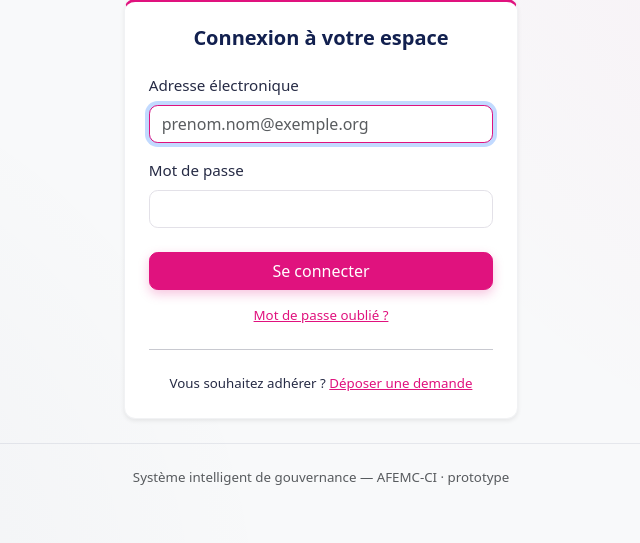
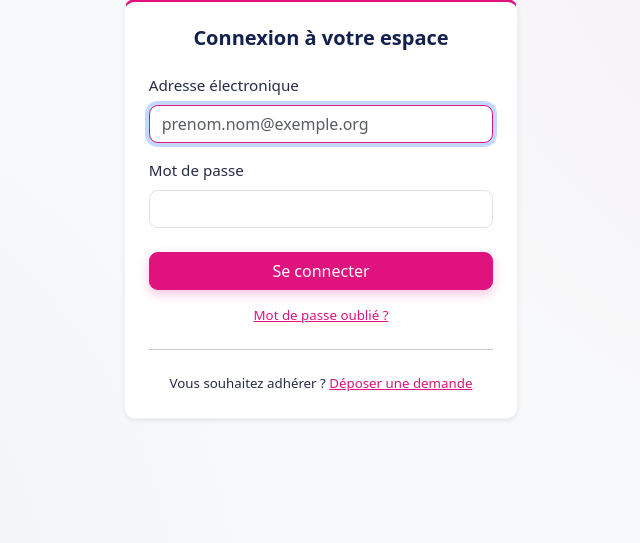
Before and after one commit to AlphaBeta-01/afemc-ci-prototype, a Django app: page /comptes/connexion/ in a window 1280 px wide. Shown: the part 177-720 px from the top of the page, without its empty margins (319-959 px from the left). Run offline with Django 5.2, Linux system fonts and the light colour scheme; some libraries are stand-ins or nearby versions.

Commit message:
Retire le pied de page « Système intelligent de gouvernance »
Supprimé du gabarit commun (templates/base.html), donc de toutes les
pages en une fois. Règle CSS associée retirée avec lui (devenue sans
objet).

213 tests, tous au vert.

```diff
--- a/afemc_ci/static/css/afemc.css
+++ b/afemc_ci/static/css/afemc.css
@@ -165,9 +165,6 @@ a.card, .card.h-100 { transition: box-shadow .2s ease, transform .2s ease; }
 /* ----- Alertes : coins adoucis, cohérents avec le reste ----- */
 .alert { border-radius: var(--afemc-radius); border: none; }
 
-/* ----- Pied de page ----- */
-footer { border-top: 1px solid rgba(18, 32, 79, .08); }
-
 /* ----- Cartes des pages publiques (connexion, activation…) : un peu de faste ----- */
 .afemc-entete-publique + main .card {
   box-shadow: var(--afemc-ombre-hover);
--- a/afemc_ci/templates/base.html
+++ b/afemc_ci/templates/base.html
@@ -75,9 +75,6 @@
   {% block contenu %}{% endblock %}
 </main>
 
-<footer class="text-center text-muted py-4 small">
-  Système intelligent de gouvernance — AFEMC-CI · prototype
-</footer>
 
 <script src="{% static 'vendor/bootstrap.bundle.min.js' %}"></script>
 <script src="{% static 'vendor/chart.umd.min.js' %}"></script>
```
